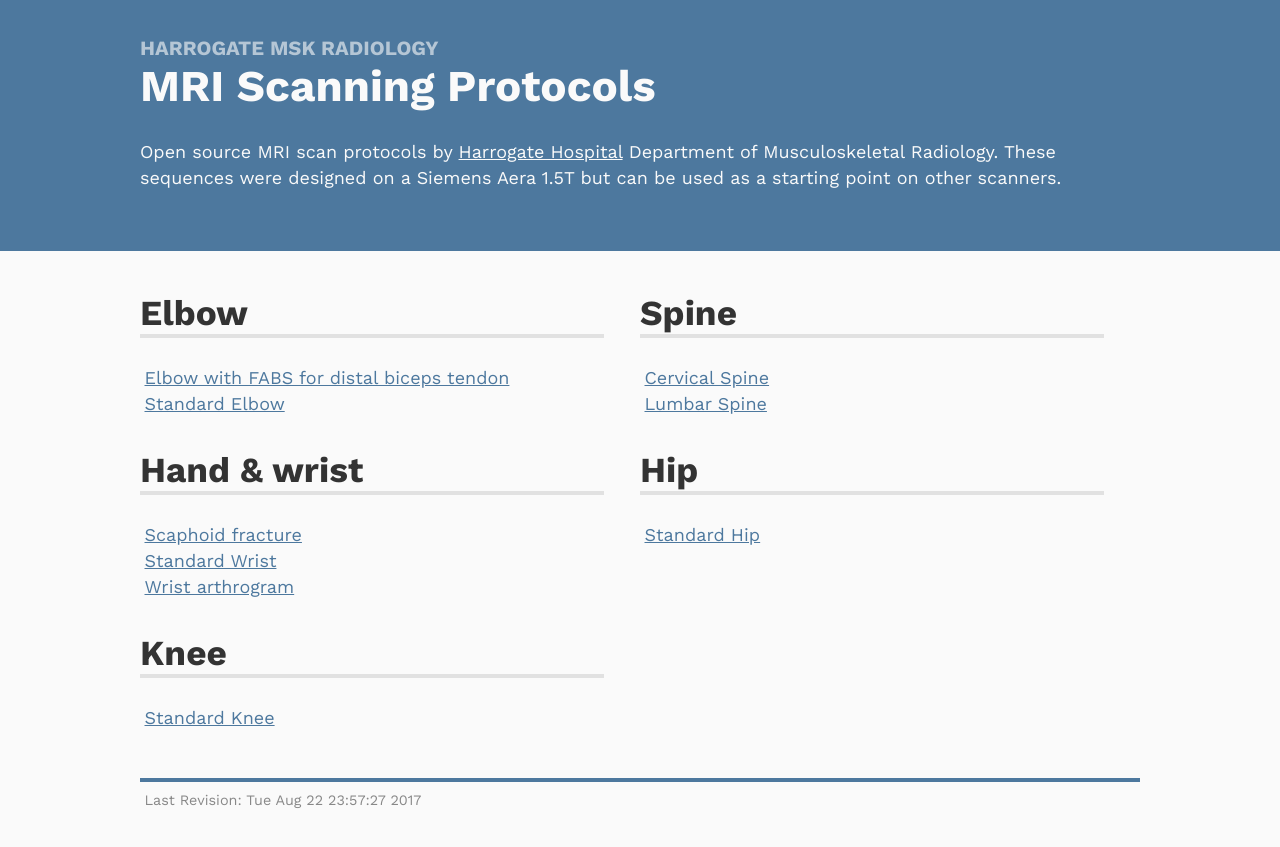
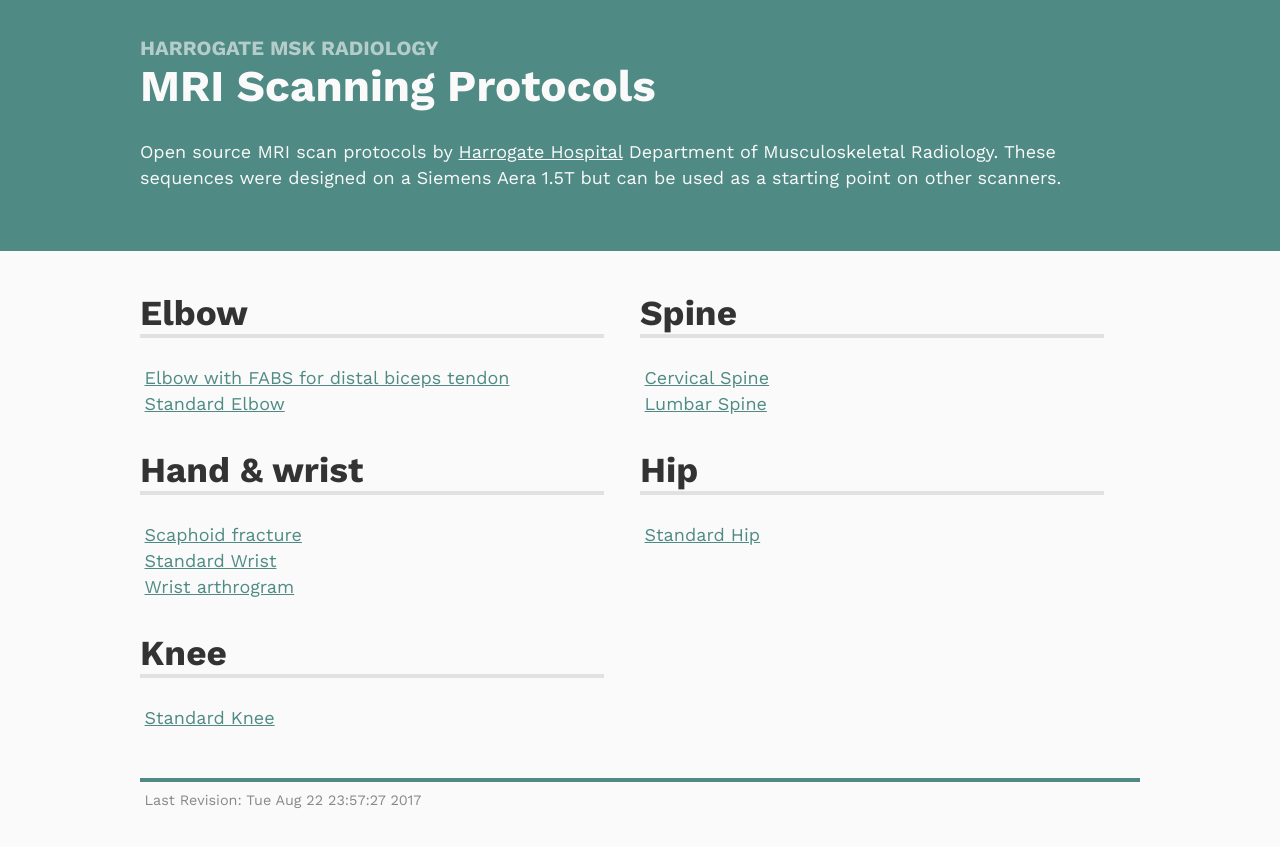
Before and after one commit to harrogatemsk/harrogatemsk.github.io, a Jekyll site: the page built from index.html, in a window 1280 px wide. Shown: the top 847 px of the page. Built offline with Jekyll 4.4.1, drawn with Linux system fonts in a browser that asks for light colours.

Commit message:
Update style.scss

```diff
--- a/assets/css/style.scss
+++ b/assets/css/style.scss
@@ -1,7 +1,7 @@
 ---
 ---
 
-$primary_color: #4d789e;
+$primary_color: #4f8b84;
 $header_text_color: #fafafa;
 
 html {font-size: 10px;}
```
